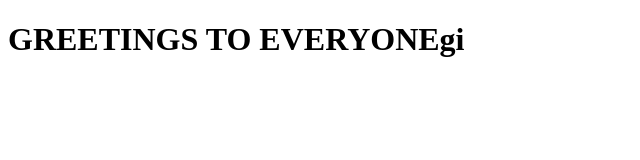
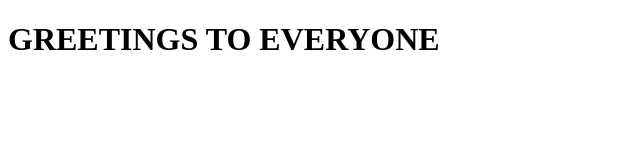
Before and after one commit to SaiHarshaAlla/FEDF_SEC7_2025, a plain HTML site: page index.html in a window 1280 px wide. Shown: the full height of the page, 0-640 px from the left. Drawn offline with Linux system fonts and the light colour scheme.

Commit message:
Update index.html

```diff
--- a/index.html
+++ b/index.html
@@ -6,6 +6,6 @@
     <title>Working model</title>
 </head>
 <body>
-    <h1>GREETINGS TO EVERYONEgi</h1>
+    <h1>GREETINGS TO EVERYONE</h1>
 </body>
 </html>
```
